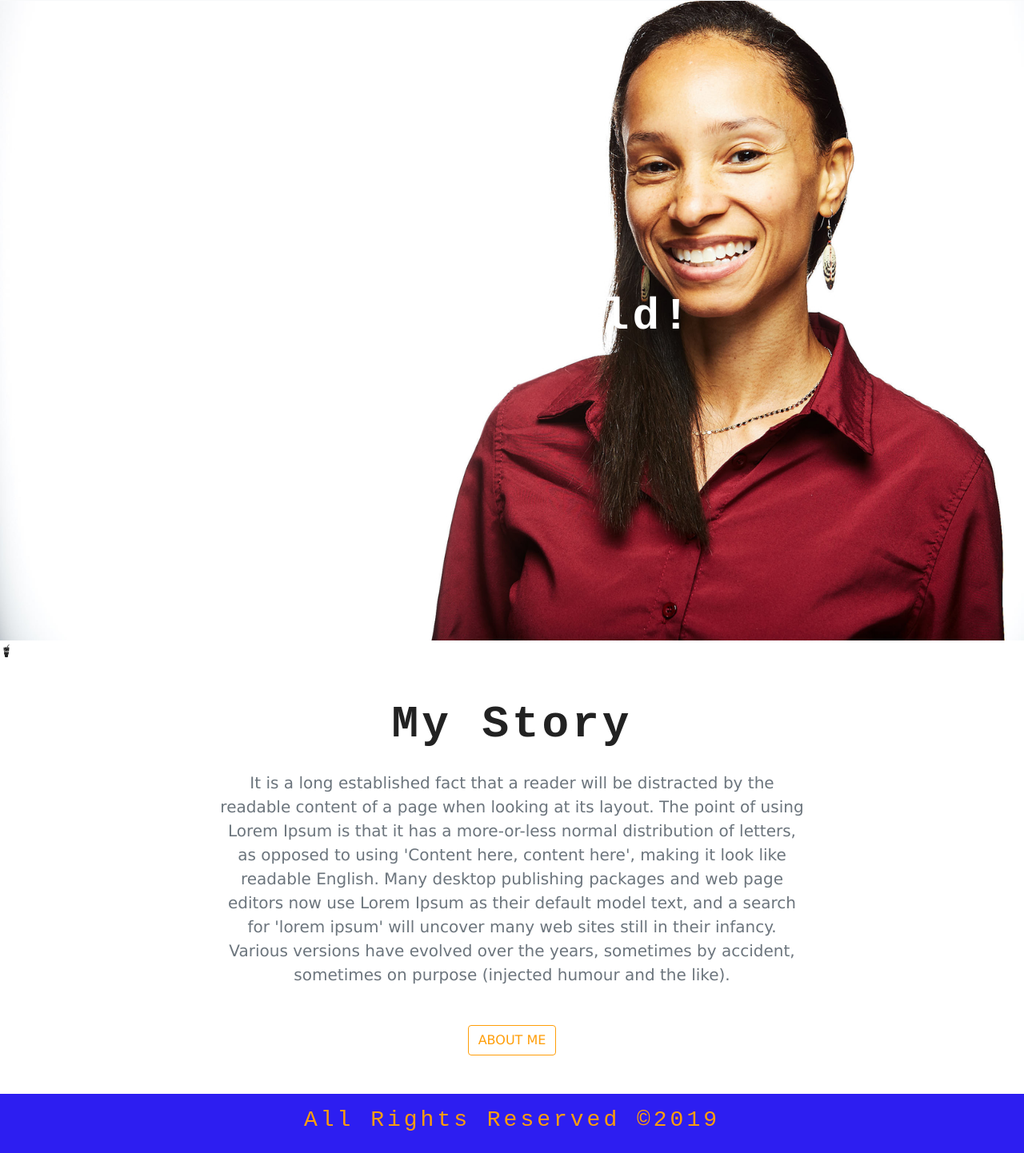
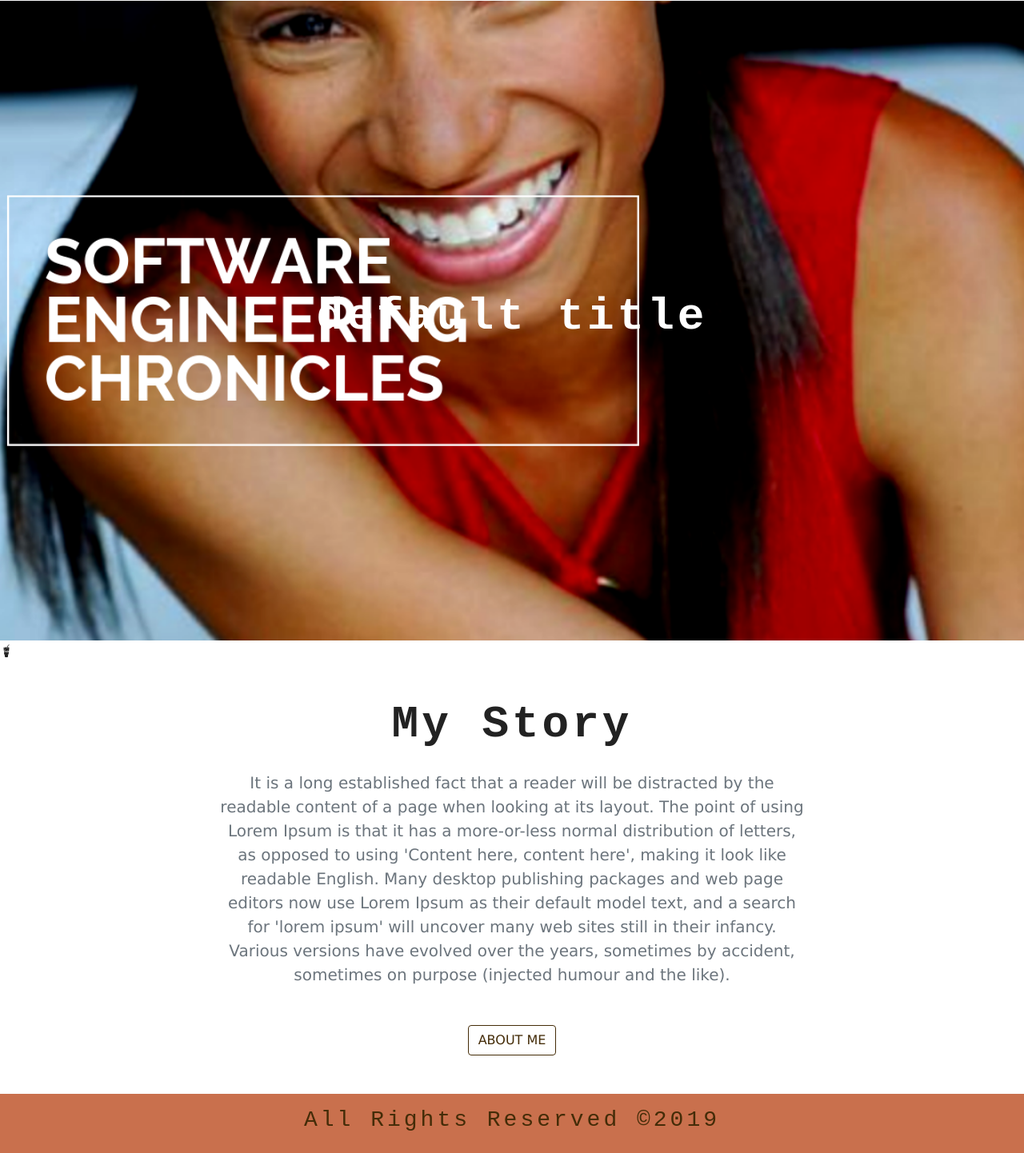
Before and after one commit to lerenah/portfolio, a Gatsby site: page / in a window 1280 px wide. Shown: the part 153-1595 px from the top of the page at 80% size. Built offline with nearby package versions, Linux system fonts and the light colour scheme; Gatsby itself is replaced by a stand-in of ours.

Commit message:
changes image

```diff
--- a/src/components/layout.css
+++ b/src/components/layout.css
@@ -1,6 +1,6 @@
 :root {
-  --mainBrown: #2d1ef1;
-  --mainYellow: #ff9e09;
+  --mainBrown: #c9704d;
+  --mainYellow: #442c08;
   --mainGrey: #ece8dc;
   --mainDark: #222;
 }
--- a/src/pages/index.js
+++ b/src/pages/index.js
@@ -12,7 +12,6 @@ const IndexPage = ({ data }) => (
     <SEO title="Home" keywords={[`gatsby`, `application`, `react`]} />
     <BackgroundImage
       img={data.img.childImageSharp.fluid}
-      title="Hello World!"
       styleClass="default-background"
     />
     <FaGulp />
@@ -22,7 +21,7 @@ const IndexPage = ({ data }) => (
 
 export const query = graphql`
   {
-    img: file(relativePath: { eq: "headshot.jpg" }) {
+    img: file(relativePath: { eq: "headshot.png" }) {
       childImageSharp {
         fluid {
           ...GatsbyImageSharpFluid_tracedSVG
```
Also changed, not shown: README.md, src/images/capstone.png (added), src/images/headshot.png (added), src/images/stackathon.png (added).
